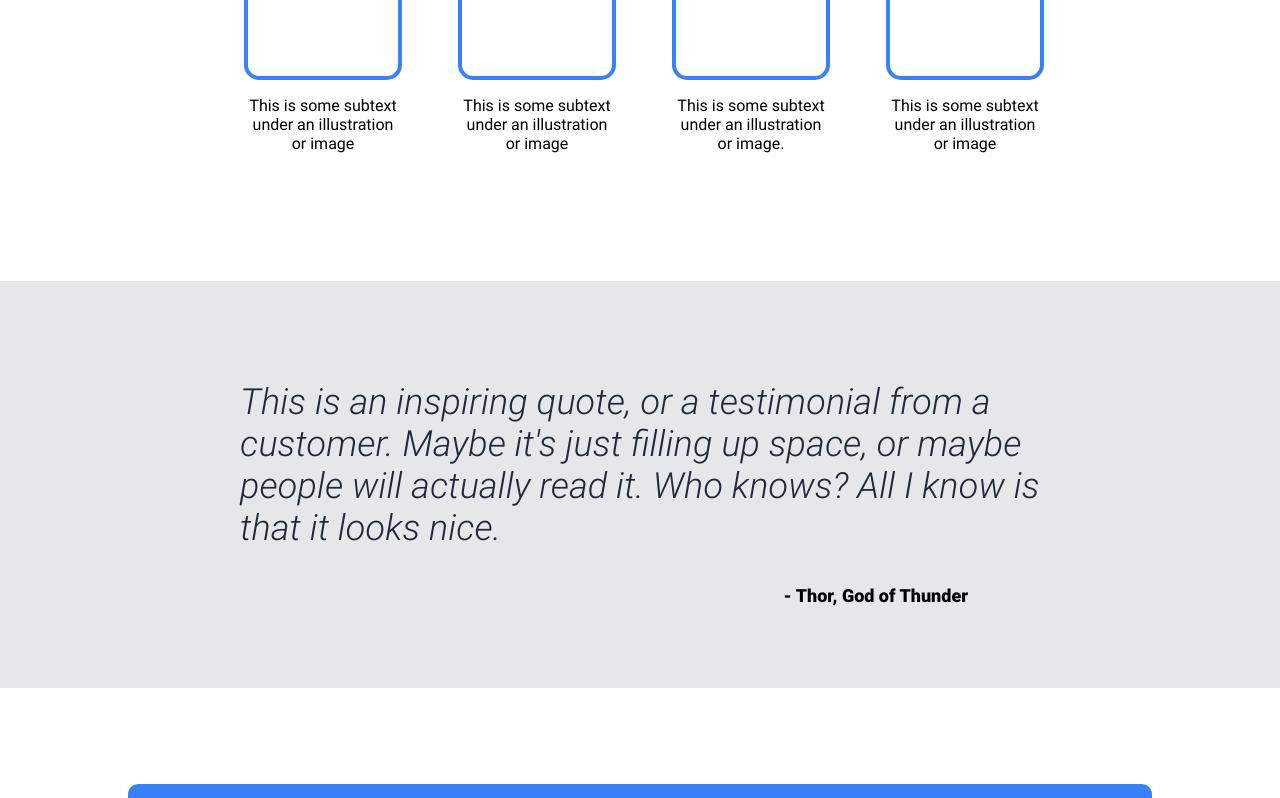
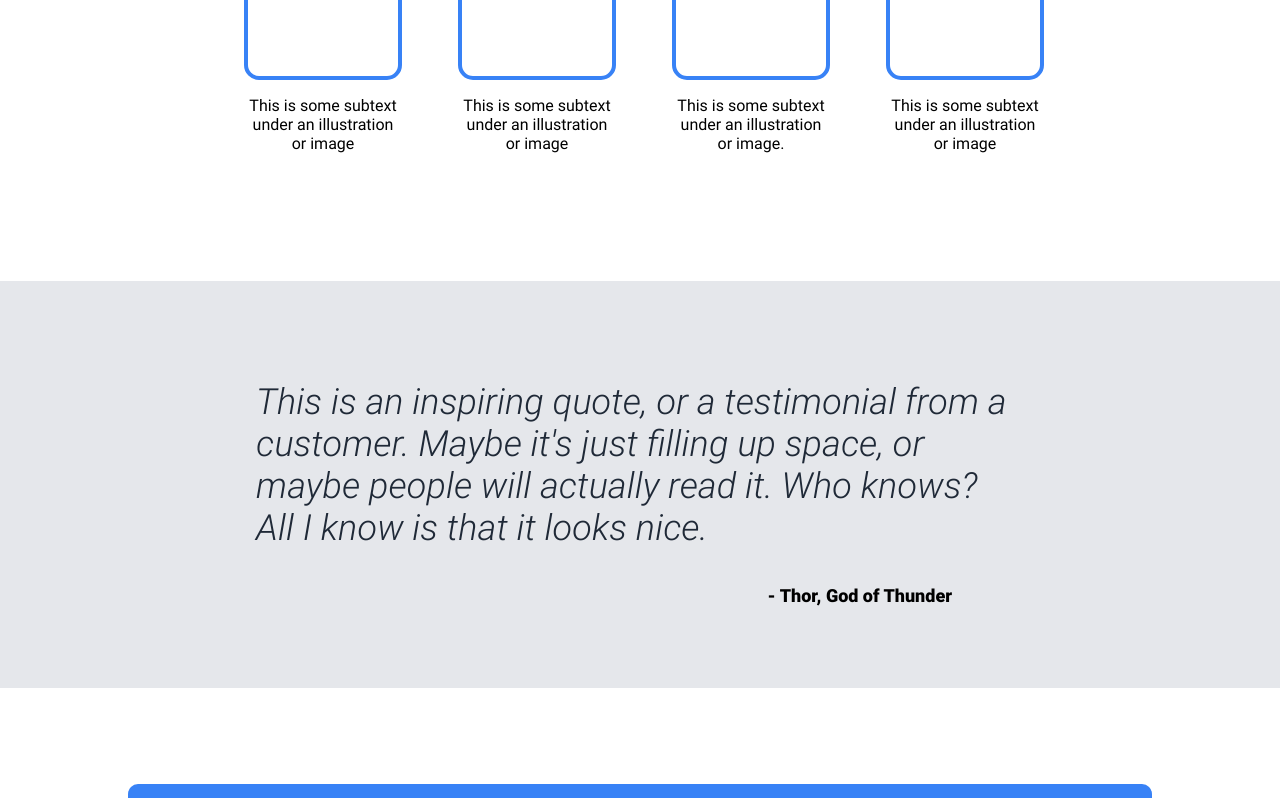
Before and after one commit to brianfinndu/landing-page, a plain HTML site: page index.html in a window 1280 px wide. Shown: the part 734-1532 px from the top of the page. Drawn offline with Linux system fonts and the light colour scheme.

Commit message:
Modify stylesheet to cause quote section to wrap with window.

```diff
--- a/styles.css
+++ b/styles.css
@@ -165,10 +165,10 @@ body {
 
     .quote-section {
         flex: auto;
+        width: 60%;
     }
 
         .quote {
-            width: 800px;
             flex: 0 0 auto;
             font-family: roboto-light-italic;
             font-size: 36px;
@@ -227,6 +227,7 @@ body {
             color: #F9FAF8;
             font-family: roboto;
             font-size: 18px;
+            flex: 0 0 auto;
         }
 
 .footer {
```
